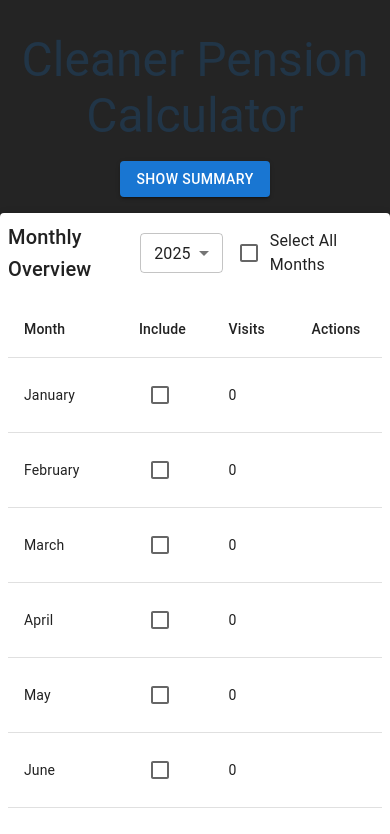
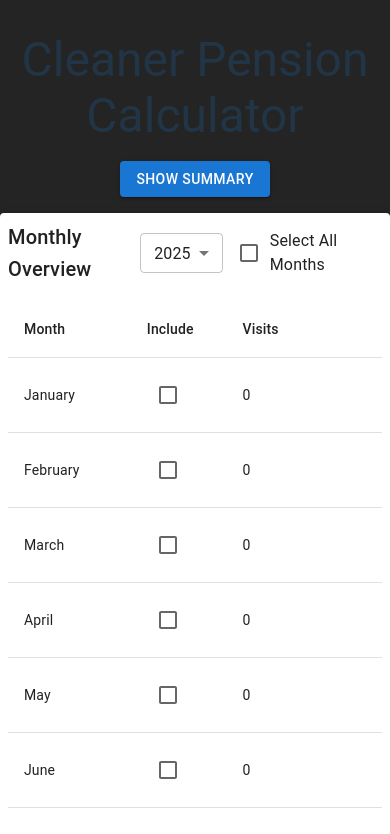
Before and after one commit to odedmo/cleaner, a React (Vite) app: page / in a window 390 px wide. Shown: the top 834 px of the page. Built offline with nearby package versions, Linux system fonts and the light colour scheme; no server answers; the database is empty; some icons are missing.

Commit message:
try fixing small screen horizontal scroll

```diff
--- a/src/components/MonthlyOverview.tsx
+++ b/src/components/MonthlyOverview.tsx
@@ -120,7 +120,7 @@ export function MonthlyOverview({
               {!isSmall && (
                 <TableCell align="right">Employee Share (₪)</TableCell>
               )}
-              <TableCell align="center">Actions</TableCell>
+              <TableCell align="center">{!isSmall ? "Actions" : ""}</TableCell>
             </TableRow>
           </TableHead>
           <TableBody>
```
